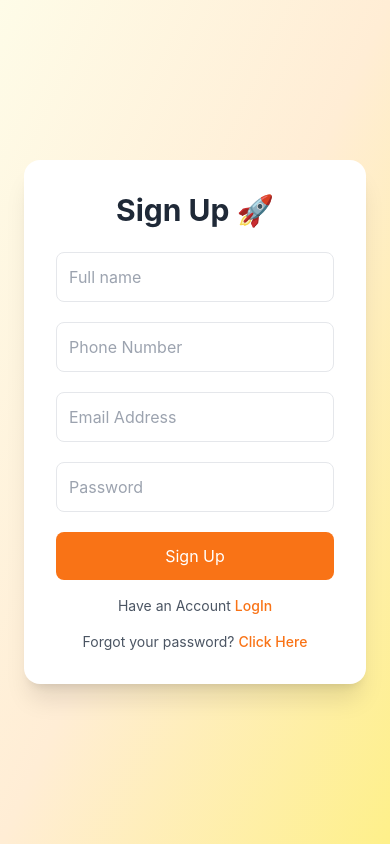
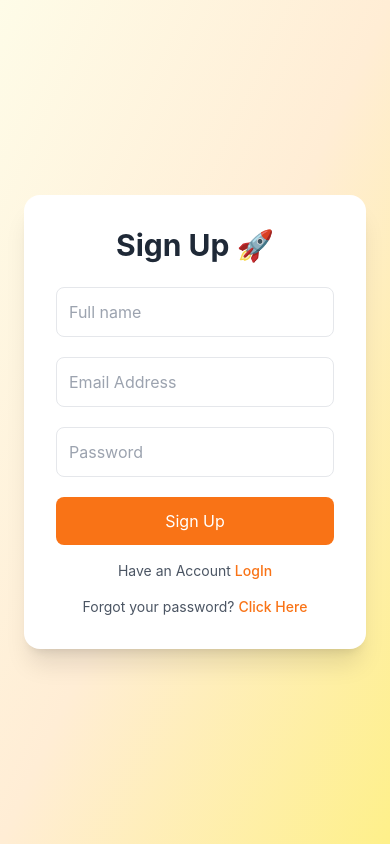
Before and after one commit to MDSARFRAAZNASIR/localdelivery-app, a React (Create React App) app in the folder frontend/: page /signup in a window 390 px wide. Built offline with nearby package versions, Linux system fonts and the light colour scheme.

Commit message:
remove phone

```diff
--- a/frontend/src/components/authPages/SignupPage.jsx
+++ b/frontend/src/components/authPages/SignupPage.jsx
@@ -4,7 +4,7 @@ import { Link, NavLink, useNavigate } from "react-router-dom";
 
 export default function SignupPage() {
   const [username, setUsername] = useState("");
-  const [userphone, setUserphone] = useState("");
+  // const [userphone, setUserphone] = useState("");
   const [useremail, setUseremail] = useState("");
   const [userpassword, setUserpassword] = useState("");
   const navigate = useNavigate();
@@ -13,19 +13,18 @@ export default function SignupPage() {
   const [showForgot, setShowForgot] = useState(false);
 
   const userSignInHandler = async () => {
-    console.log(useremail, userpassword);
+    console.log(username, useremail, userpassword);
     try {
-      let result = await fetch(
-        "https://localdelivery-app-backend.vercel.app/userregister",
+      let result = await fetch("https://localdelivery-app-backend.vercel.app/userregister",
         {
           method: "post",
-           body: JSON.stringify({
+            headers: { "Content-Type": "application/json" },
+          body: JSON.stringify({
             username,
-            userphone,
+            // userphone,
             useremail,
-            userpassword
+            userpassword,
           }),
-          headers: { "Content-Type": "application/json" }
 
         }
       );
@@ -72,7 +71,7 @@ export default function SignupPage() {
                 required
                 className="w-full p-3 border rounded-lg focus:ring-2 focus:ring-orange-400"
               />
-              <input
+              {/* <input
                 type="tel"
                 name="userphone"
                 placeholder="Phone Number"
@@ -80,7 +79,7 @@ export default function SignupPage() {
                 onChange={(e) => setUserphone(e.target.value)}
                 required
                 className="w-full p-3 border rounded-lg focus:ring-2 focus:ring-orange-400"
-              />
+              /> */}
               <input
                 type="email"
                 name="useremail"
```
